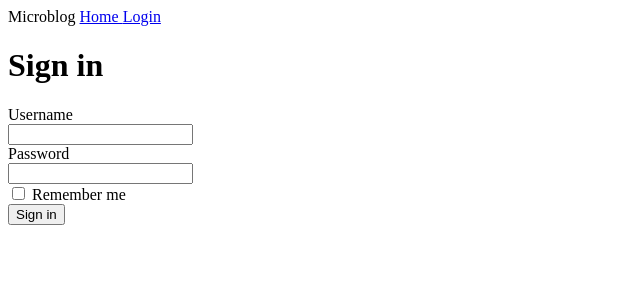
After one commit to tamlt2704/coding, a Flask app: page /login in a window 1280 px wide. The commit adds this page. Shown: the top 300 px of the page, without its empty margins (0-640 px from the left). Run offline with Flask 2, Linux system fonts and the light colour scheme.

Commit message:
microblog 03

```diff
--- a/microblog/app/__init__.py
+++ b/microblog/app/__init__.py
@@ -1,5 +1,8 @@
 from flask import Flask
+from config import Config
+
 
 app = Flask(__name__)
+app.config.from_object(Config)
 
 from app import routes
--- /dev/null
+++ b/microblog/app/forms.py
@@ -0,0 +1,9 @@
+from flask_wtf import FlaskForm
+from wtforms import StringField, PasswordField, BooleanField, SubmitField
+from wtforms.validators import DataRequired
+
+class LoginForm(FlaskForm):
+    username = StringField('Username', validators=[DataRequired()])
+    password = PasswordField('Password', validators=[DataRequired()])
+    remember_me = BooleanField('Remember me')
+    submit = SubmitField('Sign in')
--- a/microblog/app/routes.py
+++ b/microblog/app/routes.py
@@ -1,5 +1,6 @@
-from flask import render_template
+from flask import render_template, flash, redirect, url_for
 from app import app
+from app.forms import LoginForm
 
 @app.route('/')
 @app.route('/index')
@@ -16,3 +17,13 @@ def index():
         }
     ]
     return render_template('index.html', user=user, posts=posts)
+
+@app.route("/login", methods=['GET', 'POST'])
+def login():
+    form = LoginForm()
+
+    if form.validate_on_submit():
+        flash('login with username {} and remember me: {}'.format(form.username.data, form.remember_me.data))
+        return redirect(url_for('index'))
+
+    return render_template("login.html", form=form)
--- a/microblog/app/templates/base.html
+++ b/microblog/app/templates/base.html
@@ -10,7 +10,21 @@
     {% endif %}
 </head>
 <body>
-    <div> Microblog <a href="/"></a> </div>
+    <div>
+        Microblog <a href="{{ url_for ('index') }}"> Home </a>
+        <a href="{{ url_for('login') }}"> Login </a>
+    </div>
+
+    {% with messages = get_flashed_messages() %}
+    {% if messages %}
+        <ul>
+            {% for message in messages %}
+            <li> {{ message }} </li>
+            {% endfor %}
+        </ul>
+    {% endif %}
+    {% endwith %}
+
     {% block content %} {%endblock%}
 </body>
 </html>
--- /dev/null
+++ b/microblog/app/templates/login.html
@@ -0,0 +1,27 @@
+{% extends "base.html" %}
+{% block content %}
+
+<h1> Sign in </h1>
+<form action="" method="post" novalidate>
+    {{ form.hidden_tag() }}
+    <div>
+        {{ form.username.label }} <br>
+        {{ form.username() }}
+        {% for error in form.username.errors %}
+            <span style="color: red;"> [{{ error }}] </span>
+        {% endfor %}
+    </div>
+    <div>
+        {{ form.password.label }} <br>
+        {{ form.password()}}
+
+        {% for error in form.password.errors %}
+            <span style="color: red;"> [{{ error }}] </span>
+        {% endfor %}
+    </div>
+    <div> {{ form.remember_me() }} {{ form.remember_me.label }} </div>
+    <div>
+        {{ form.submit()}} <br>
+    </div>
+</form>
+{% endblock %}
--- /dev/null
+++ b/microblog/config.py
@@ -0,0 +1,5 @@
+import os
+import uuid
+
+class Config(object):
+    SECRET_KEY = os.environ.get('SECRET_KEY') or str(uuid.uuid1())
```
Also changed, not shown: 1 other file.
